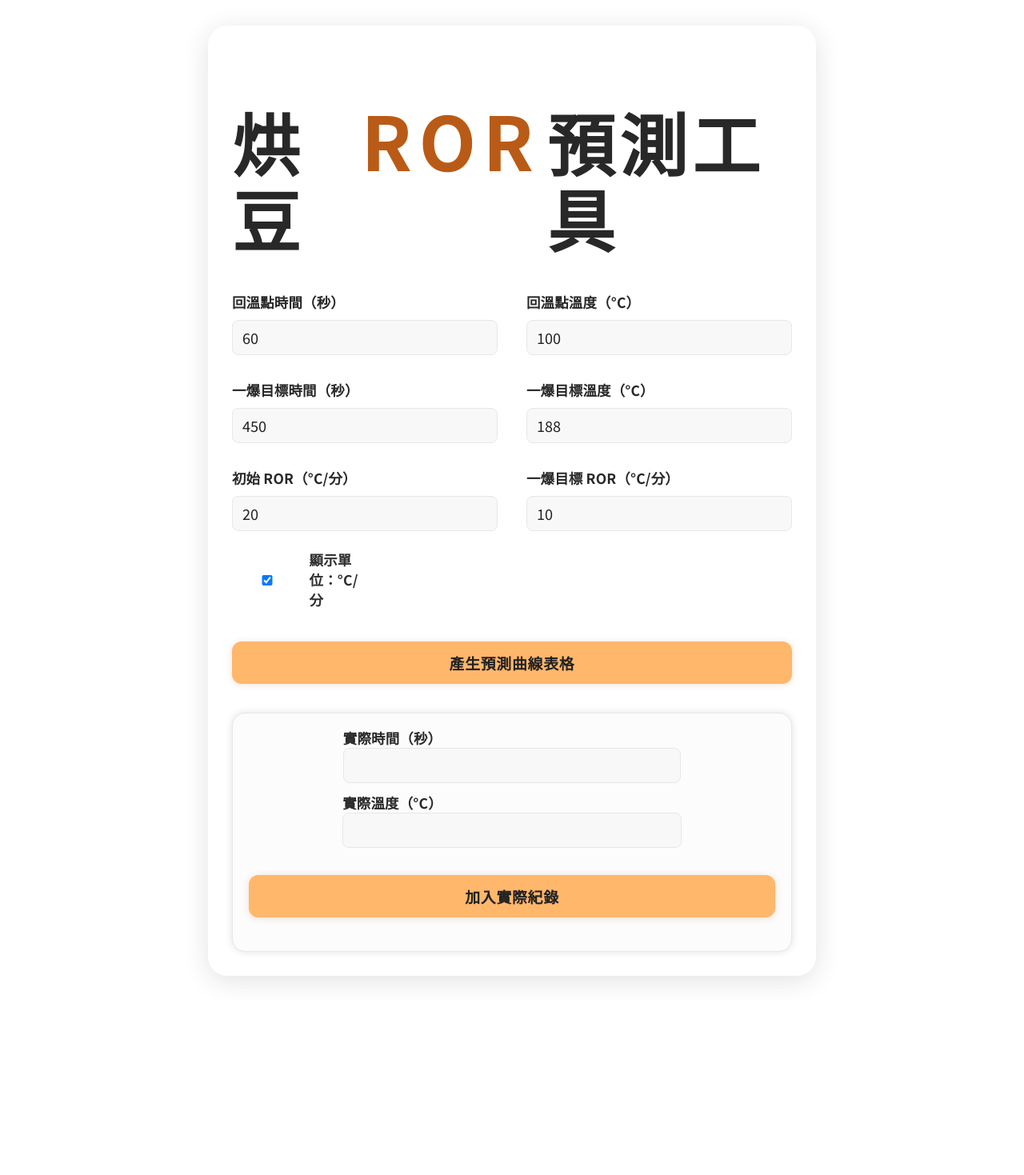
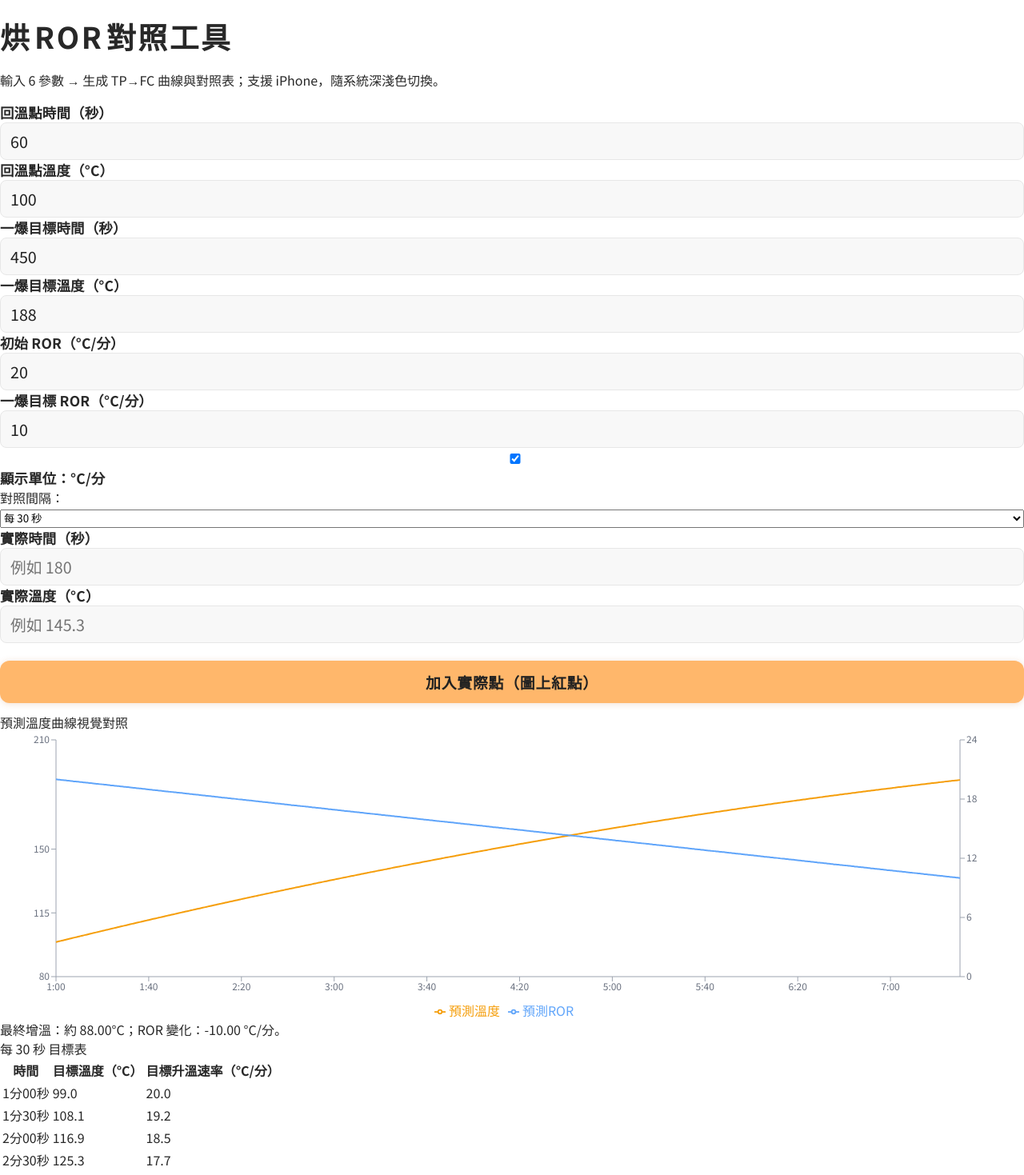
Before and after one commit to jun787/roast-pwa-tool, a React (Vite) app: page / in a window 1280 px wide. Shown: the top 1469 px of the page at 80% size. Before the commit the page ends 1252 px from the top, so only its background shows below. Built offline with nearby package versions, Linux system fonts and the light colour scheme.

Commit message:
Add files via upload

```diff
--- a/src/App.jsx
+++ b/src/App.jsx
@@ -1,4 +1,4 @@
-import React, { useState } from 'react';
+import React, { useMemo, useState } from "react";
 import {
   LineChart,
   Line,
@@ -7,388 +7,324 @@ import {
   Tooltip,
   Legend,
   ResponsiveContainer,
-} from 'recharts';
+  Scatter,
+} from "recharts";
 
-function formatTime(seconds) {
-  const min = Math.floor(seconds / 60);
-  const sec = seconds % 60;
-  return `${min}分${sec.toString().padStart(2, '0')}秒`;
+/**
+ * Roast ROR 對照工具（六參數）
+ * - 表格：美化（抬頭著色、數值配色、斑馬紋、黏性表頭、隨系統深淺色）
+ * - 圖表：只顯示 TP 之後；無格線；實際點用紅色圓點疊加（不連線、不覆蓋原曲線）
+ * - 參數：TP時間/溫度、FC目標時間/溫度、初始ROR、FC目標ROR
+ * - 對照：每 30/60 秒節點；ROR 單位 °C/分 或 °C/30秒
+ */
+
+/* ---------- 小工具 ---------- */
+const clamp = (x, a, b) => Math.max(a, Math.min(b, x));
+const secToMMSS = (s) => {
+  const m = Math.floor(s / 60);
+  const ss = Math.floor(s % 60);
+  return `${m}:${ss.toString().padStart(2, "0")}`;
+};
+const secToZH = (s) => {
+  const m = Math.floor(s / 60);
+  const ss = Math.floor(s % 60);
+  return `${m}分${ss.toString().padStart(2, "0")}秒`;
+};
+
+/* ---------- 以 6 參數生成 TP→FC 曲線（1s解析） ---------- */
+function generateCurve6({ tpTime, tpTemp, fcTime, fcTemp, rorStart, rorFC }) {
+  const dt = 1;
+  const n = Math.max(1, Math.round(fcTime / dt));
+  const pts = [];
+  let bt = tpTemp;
+
+  for (let i = 0; i <= n; i++) {
+    const t = i * dt;
+    let ror;
+
+    if (t < tpTime) {
+      // TP 之前做視覺銜接（稍後會在圖上過濾掉）
+      const frac = t / Math.max(1, tpTime);
+      ror = rorStart * 0.6 * frac;
+      bt = tpTemp - (rorStart * 0.2) * ((tpTime - t) / 60);
+    } else {
+      const f = (t - tpTime) / Math.max(1, fcTime - tpTime);
+      ror = rorStart + (rorFC - rorStart) * clamp(f, 0, 1);
+      bt += (ror / 60) * dt;
     }
 
-function calculateSmoothProfile({
-  startTime,
-  startTemp,
-  targetTime,
-  targetTemp,
-  startROR,
-  targetROR,
-  tempTolerance = 2.0,
-  maxIterations = 30,
-}) {
-  const duration = targetTime - startTime;
-  const steps = Math.floor(duration / 30);
-  const rorStep = (targetROR - startROR) / steps;
-
-  let temps = [startTemp];
-  let rors = [startROR];
-  let profile = [];
-
-  for (let i = 1; i <= steps; i++) {
-    let nextROR = startROR + rorStep * i;
-    rors.push(nextROR);
-  }
-
-  for (let i = 1; i <= steps; i++) {
-    let temp = temps[i - 1] + rors[i - 1] * 0.5;
-    temps.push(temp);
-  }
-
-  let tempErr = temps[temps.length - 1] - targetTemp;
-  let adjustStep = 0;
-  while (Math.abs(tempErr) > tempTolerance && adjustStep < maxIterations) {
-    let offset = -tempErr / (steps + 1) / 0.5;
-    rors = rors.map((v) => v + offset);
-    temps = [startTemp];
-    for (let i = 1; i <= steps; i++) {
-      let temp = temps[i - 1] + rors[i - 1] * 0.5;
-      temps.push(temp);
-    }
-    tempErr = temps[temps.length - 1] - targetTemp;
-    adjustStep++;
-  }
-
-  for (let i = 0; i <= steps; i++) {
-    const formattedTime = formatTime(startTime + i * 30);
-    profile.push({
-      time: formattedTime,
-      temperature: Number(temps[i]).toFixed(1),
-      ror: Number(rors[i]).toFixed(1),
-      raw_temp: temps[i],
-      raw_ror: rors[i],
+    pts.push({
+      t,
+      timeLabel: secToMMSS(t), // 給 X 軸用
+      bt: Number(bt.toFixed(2)),
+      ror: Number((ror || 0).toFixed(2)),
     });
   }
 
-  return {
-    profile,
-    finalTempError: tempErr,
-    finalRORError: rors[rors.length - 1] - targetROR,
-    iterations: adjustStep,
-  };
+  // 以一爆目標溫度作終點校正
+  const last = pts[pts.length - 1];
+  const delta = fcTemp - last.bt;
+  if (Math.abs(delta) > 0.3) {
+    for (let i = 0; i < pts.length; i++) {
+      const w = i / (pts.length - 1);
+      pts[i].bt = Number((pts[i].bt + delta * w).toFixed(2));
+    }
+  }
+  return pts;
 }
 
-export default function App() {
-  // 狀態欄
-  const [startTime, setStartTime] = useState(60);
-  const [startTemp, setStartTemp] = useState(100);
-  const [targetTime, setTargetTime] = useState(450);
-  const [targetTemp, setTargetTemp] = useState(188);
-  const [startROR, setStartROR] = useState(20);
-  const [targetROR, setTargetROR] = useState(10);
-  const [showPerMinute, setShowPerMinute] = useState(true);
-  const [profile, setProfile] = useState([]);
-  const [finalTempError, setFinalTempError] = useState(0);
-  const [finalRORError, setFinalRORError] = useState(0);
-  const [actuals, setActuals] = useState([]);
-  const [actualTime, setActualTime] = useState('');
-  const [actualTemp, setActualTemp] = useState('');
+export default function RoastRORTool() {
+  /* ---------- 參數 ---------- */
+  const [tpTime, setTpTime] = useState(60);
+  const [tpTemp, setTpTemp] = useState(100);
+  const [fcTime, setFcTime] = useState(450);
+  const [fcTemp, setFcTemp] = useState(188);
+  const [rorStart, setRorStart] = useState(20);
+  const [rorFC, setRorFC] = useState(10);
 
-  const handleGenerate = () => {
-    const { profile, finalTempError, finalRORError } = calculateSmoothProfile({
-      startTime: Number(startTime),
-      startTemp: Number(startTemp),
-      targetTime: Number(targetTime),
-      targetTemp: Number(targetTemp),
-      startROR: Number(startROR),
-      targetROR: Number(targetROR),
-      tempTolerance: 2,
-      rorTolerance: 0.5,
+  /* ---------- 設定 ---------- */
+  const [intervalSec, setIntervalSec] = useState(30); // 30/60
+  const [unitPerMin, setUnitPerMin] = useState(true); // °C/分 / °C/30秒
+
+  /* ---------- 實際點（只畫在圖上） ---------- */
+  const [actuals, setActuals] = useState([]); // { t, timeLabel, temp }
+  const [actualTimeSec, setActualTimeSec] = useState("");
+  const [actualTemp, setActualTemp] = useState("");
+
+  /* ---------- 生成曲線 ---------- */
+  const data = useMemo(
+    () => generateCurve6({ tpTime, tpTemp, fcTime, fcTemp, rorStart, rorFC }),
+    [tpTime, tpTemp, fcTime, fcTemp, rorStart, rorFC]
+  );
+  // 只顯示 TP 之後
+  const chartData = useMemo(
+    () => data.filter((d) => d.t >= tpTime),
+    [data, tpTime]
+  );
+
+  // 取樣節點（TP→FC）
+  const checkpoints = useMemo(
+    () =>
+      chartData.filter((d) => d.t % intervalSec === 0 && d.t <= fcTime),
+    [chartData, fcTime, intervalSec]
+  );
+
+  // 表格資料（僅目標值）
+  const tableRows = useMemo(
+    () =>
+      checkpoints.map((d) => ({
+        t: d.t,
+        timeLabelZh: secToZH(d.t),
+        targetBT: d.bt,
+        targetROR: Number((unitPerMin ? d.ror : d.ror / 2).toFixed(1)),
+      })),
+    [checkpoints, unitPerMin]
+  );
+
+  // 圖上的實際點（使用 Scatter 疊加，避免覆蓋曲線）
+  const actualDots = useMemo(
+    () =>
+      [...actuals]
+        .sort((a, b) => a.t - b.t)
+        .map((x) => ({ t: x.t, timeLabel: secToMMSS(x.t), actual: x.temp })),
+    [actuals]
+  );
+
+  // 新增實際點（自動對齊最近節點）
+  const addActual = () => {
+    const s = Number(actualTimeSec);
+    const T = Number(actualTemp);
+    if (!Number.isFinite(s) || !Number.isFinite(T)) return;
+    const clamped = clamp(s, tpTime, fcTime);
+    const aligned = clamped - (clamped % intervalSec);
+    const t = aligned;
+    setActuals((prev) => {
+      const others = prev.filter((x) => x.t !== t);
+      return [...others, { t, timeLabel: secToMMSS(t), temp: T }];
     });
-    setProfile(profile);
-    setFinalTempError(finalTempError);
-    setFinalRORError(finalRORError);
+    setActualTimeSec("");
+    setActualTemp("");
   };
 
-  const handleAddActual = () => {
-    if (!actualTime || !actualTemp) return;
-    const formattedTime = formatTime(Number(actualTime));
-    setActuals([
-      ...actuals,
-      { time: formattedTime, temperature: Number(actualTemp) },
-    ]);
-    setActualTime('');
-    setActualTemp('');
-  };
+  const btGain =
+    (data.find((d) => d.t === fcTime)?.bt ?? fcTemp) - tpTemp;
+  const rorDrift = rorFC - rorStart;
 
-  const chartData = profile.map((row) => {
-    const actual = actuals.find((a) => a.time === row.time);
-    return {
-      time: row.time,
-      預測溫度: Number(row.temperature),
-      預測ROR: Number(row.ror),
-      實際溫度: actual ? Number(actual.temperature) : null,
-    };
-  });
+  /* ---------- UI ---------- */
   return (
-    <div className="app-root">
-      <div className="main-header">
-        <h1>
-          烘豆 <span className="accent">ROR</span> 預測工具
+    <div className="min-h-screen w-full bg-white dark:bg-[#0f0f12] text-slate-900 dark:text-[#f7f7f7] p-6">
+      <div className="max-w-6xl mx-auto">
+        {/* 標題 */}
+        <div className="mb-6">
+          <h1 className="text-3xl md:text-5xl font-extrabold tracking-wide">
+            <span className="dark:text-white">烘</span>
+            <span className="text-orange-600">ROR</span>
+            <span className="dark:text-white"> 對照工具</span>
           </h1>
+          <p className="text-sm text-gray-600 dark:text-gray-400 mt-1">
+            輸入 6 參數 → 生成 TP→FC 曲線與對照表；支援 iPhone，隨系統深淺色切換。
+          </p>
         </div>
-      <form
-        onSubmit={(e) => {
-          e.preventDefault();
-          handleGenerate();
-        }}
-        autoComplete="off"
+
+        {/* 參數面板 */}
+        <div className="grid grid-cols-1 md:grid-cols-2 gap-4 mb-4">
+          <Field label="回溫點時間（秒）" value={tpTime} onChange={setTpTime} />
+          <Field label="回溫點溫度（°C）" value={tpTemp} onChange={setTpTemp} />
+          <Field label="一爆目標時間（秒）" value={fcTime} onChange={setFcTime} />
+          <Field label="一爆目標溫度（°C）" value={fcTemp} onChange={setFcTemp} />
+          <Field label="初始 ROR（°C/分）" value={rorStart} onChange={setRorStart} />
+          <Field label="一爆目標 ROR（°C/分）" value={rorFC} onChange={setRorFC} />
+        </div>
+
+        {/* 控制 */}
+        <div className="flex flex-wrap items-center gap-4 mb-4">
+          <label className="inline-flex items-center gap-2 text-sm text-gray-700 dark:text-gray-300">
+            <input
+              type="checkbox"
+              checked={unitPerMin}
+              onChange={() => setUnitPerMin((v) => !v)}
+            />
+            顯示單位：{unitPerMin ? "°C/分" : "°C/30秒"}
+          </label>
+          <div className="inline-flex items-center gap-2 text-sm text-gray-700 dark:text-gray-300">
+            對照間隔：
+            <select
+              className="bg-white dark:bg-transparent border border-gray-300 dark:border-[#2a2a2f] px-2 py-1 rounded"
+              value={intervalSec}
+              onChange={(e) => setIntervalSec(Number(e.target.value))}
             >
-        <div className="form-grid-2col">
-          <div className="form-row">
-            <label>回溫點時間（秒）</label>
-            <input
-              type="number"
-              value={startTime}
-              onChange={(e) =>
-                setStartTime(
-                  e.target.value === '' ? '' : Number(e.target.value)
-                )
-              }
-              min={0}
-            />
-          </div>
-          <div className="form-row">
-            <label>回溫點溫度（°C）</label>
-            <input
-              type="number"
-              value={startTemp}
-              onChange={(e) =>
-                setStartTemp(
-                  e.target.value === '' ? '' : Number(e.target.value)
-                )
-              }
-              min={0}
-            />
-          </div>
-          <div className="form-row">
-            <label>一爆目標時間（秒）</label>
-            <input
-              type="number"
-              value={targetTime}
-              onChange={(e) =>
-                setTargetTime(
-                  e.target.value === '' ? '' : Number(e.target.value)
-                )
-              }
-              min={0}
-            />
-          </div>
-          <div className="form-row">
-            <label>一爆目標溫度（°C）</label>
-            <input
-              type="number"
-              value={targetTemp}
-              onChange={(e) =>
-                setTargetTemp(
-                  e.target.value === '' ? '' : Number(e.target.value)
-                )
-              }
-              min={0}
-            />
-          </div>
-          <div className="form-row">
-            <label>初始 ROR（°C/分）</label>
-            <input
-              type="number"
-              value={startROR}
-              onChange={(e) =>
-                setStartROR(e.target.value === '' ? '' : Number(e.target.value))
-              }
-              min={0}
-            />
-          </div>
-          <div className="form-row">
-            <label>一爆目標 ROR（°C/分）</label>
-            <input
-              type="number"
-              value={targetROR}
-              onChange={(e) =>
-                setTargetROR(
-                  e.target.value === '' ? '' : Number(e.target.value)
-                )
-              }
-              min={0}
-            />
+              <option value={30}>每 30 秒</option>
+              <option value={60}>每 60 秒</option>
+            </select>
           </div>
         </div>
 
-
-        <div className="unit-row" style={{ gridColumn: '1 / -1' }}>
-          <input
-            type="checkbox"
-            checked={showPerMinute}
-            id="unit-switch"
-            onChange={() => setShowPerMinute(!showPerMinute)}
-            style={{ marginRight: 5 }}
+        {/* 實際點輸入 */}
+        <div className="bg-white dark:bg-[#16161a] rounded-xl p-4 mb-4 border border-gray-200 dark:border-[#2a2a2f]">
+          <div className="grid grid-cols-1 md:grid-cols-3 gap-4">
+            <SmallField
+              label="實際時間（秒）"
+              value={actualTimeSec}
+              onChange={setActualTimeSec}
+              placeholder="例如 180"
             />
-          <label htmlFor="unit-switch" style={{ margin: 0 }}>
-            顯示單位：<b>{showPerMinute ? '°C/分' : '°C/30秒'}</b>
-          </label>
+            <SmallField
+              label="實際溫度（°C）"
+              value={actualTemp}
+              onChange={setActualTemp}
+              placeholder="例如 145.3"
+            />
+            <button
+              className="bg-orange-400 hover:bg-orange-500 text-black font-semibold rounded-xl px-4 py-2"
+              onClick={addActual}
+            >
+              加入實際點（圖上紅點）
+            </button>
+          </div>
         </div>
 
-        <button className="gen-btn" type="submit">
-          產生預測曲線表格
-        </button>
-      </form>
-
-      <div className="card">
-        <div className="row-flex" style={{ gap: 12 }}>
-          <div style={{ flex: 1 }}>
-            <label>實際時間（秒）</label>
-            <input
-              type="number"
-              value={actualTime}
-              onChange={(e) => setActualTime(e.target.value)}
-              min={0}
-            />
-          </div>
-          <div style={{ flex: 1 }}>
-            <label>實際溫度（°C）</label>
-            <input
-              type="number"
-              value={actualTemp}
-              onChange={(e) => setActualTemp(e.target.value)}
-              min={0}
-            />
-          </div>
-          <button
-            className="gen-btn"
-            style={{ flex: 1, minWidth: 120 }}
-            onClick={handleAddActual}
-            type="button"
-          >
-            加入實際紀錄
-          </button>
-        </div>
-
-        {profile.length > 0 && (
-          <>
-            <div
-              className="chart-container"
-              style={{ height: 320, margin: '22px 0 0 0' }}
-            >
-              <div
-                style={{
-                  marginBottom: 10,
-                  fontWeight: 600,
-                  fontSize: '1.13rem',
-                  color: '#b95b16',
-                }}
-              >
+        {/* 圖表（無格線；橘=BT、藍=ROR；紅點=實際） */}
+        <div className="bg-white dark:bg-[#16161a] rounded-xl p-4 mb-4 border border-gray-200 dark:border-[#2a2a2f]">
+          <div className="text-sm text-gray-700 dark:text-gray-300 mb-2">
             預測溫度曲線視覺對照
           </div>
-              <ResponsiveContainer width="100%" height="80%">
-                <LineChart data={chartData}>
-                  <XAxis dataKey="time" minTickGap={15} />
+          <ResponsiveContainer width="100%" height={360}>
+            <LineChart data={chartData} margin={{ top: 10, right: 20, left: 10, bottom: 0 }}>
+              <XAxis
+                dataKey="timeLabel"
+                tick={{ fontSize: 12, fill: "#6b7280" }}
+                interval={Math.max(0, Math.floor(chartData.length / 10))}
+                axisLine={{ stroke: "#9ca3af" }}
+                tickLine={{ stroke: "#9ca3af" }}
+              />
               <YAxis
                 yAxisId="left"
-                    label={{
-                      value: '溫度 (°C)',
-                      angle: -90,
-                      position: 'insideLeft',
-                    }}
-                    domain={[
-                      (dataMin) => Math.floor(dataMin - 3),
-                      (dataMax) => Math.ceil(dataMax + 3),
-                    ]}
-                    allowDecimals={true}
+                domain={[Math.min(tpTemp - 10, 80), Math.max(fcTemp + 12, 210)]}
+                tick={{ fontSize: 12, fill: "#6b7280" }}
+                axisLine={{ stroke: "#9ca3af" }}
+                tickLine={{ stroke: "#9ca3af" }}
               />
               <YAxis
                 yAxisId="right"
                 orientation="right"
-                    label={{
-                      value: 'ROR (°C/分)',
-                      angle: 90,
-                      position: 'insideRight',
-                    }}
-                    domain={[
-                      (dataMin) => Math.floor(dataMin - 5),
-                      (dataMax) => Math.ceil(dataMax + 5),
-                    ]}
-                    allowDecimals={true}
+                domain={[0, Math.max(24, rorStart + 4)]}
+                tick={{ fontSize: 12, fill: "#6b7280" }}
+                axisLine={{ stroke: "#9ca3af" }}
+                tickLine={{ stroke: "#9ca3af" }}
               />
-                  <Tooltip />
-                  <Legend />
-                  <Line
-                    yAxisId="left"
-                    type="monotone"
-                    dataKey="預測溫度"
-                    stroke="#b95b16"
-                    strokeWidth={3}
-                    dot={false}
-                  />
-                  <Line
-                    yAxisId="left"
-                    type="monotone"
-                    dataKey="實際溫度"
-                    stroke="#0b4d91"
-                    strokeWidth={2}
-                    dot={{ r: 4 }}
-                    isAnimationActive={false}
-                  />
-                  <Line
-                    yAxisId="right"
-                    type="monotone"
-                    dataKey="預測ROR"
-                    stroke="#8884d8"
-                    strokeWidth={2}
-                    dot={false}
-                  />
+              <Tooltip contentStyle={{ background: "#1e1e23", border: "1px solid #2a2a2f", color: "#fff" }} />
+              <Legend wrapperStyle={{ color: "#6b7280" }} />
+              {/* 橘=預測溫度、藍=預測ROR */}
+              <Line yAxisId="left" type="monotone" dataKey="bt"  name="預測溫度" stroke="#f59e0b" strokeWidth={2} dot={false} />
+              <Line yAxisId="right" type="monotone" dataKey="ror" name="預測ROR" stroke="#60a5fa" strokeWidth={2} dot={false} />
+              {/* 🔴 實際紅點（不連線、不覆蓋） */}
+              {actualDots.length > 0 && (
+                <Scatter yAxisId="left" data={actualDots} name="實際溫度" fill="#ef4444" shape="circle" />
+              )}
             </LineChart>
           </ResponsiveContainer>
-              <div
-                className="meta-info"
-                style={{ margin: '10px 0 0 0', fontSize: 14 }}
-              >
-                最終溫度誤差：{finalTempError?.toFixed(2)}°C，最終 ROR 誤差：
-                {finalRORError?.toFixed(2)}°C/分
+          <div className="text-xs text-gray-600 dark:text-gray-400 mt-2">
+            最終增溫：約 {btGain.toFixed(2)}°C；ROR 變化：{rorDrift.toFixed(2)} °C/分。
           </div>
         </div>
 
-            <div style={{ marginTop: 18 }}>
-              <table className="data-table" style={{ width: '100%' }}>
+        {/* 底部表格（美化版） */}
+        <div className="bg-white dark:bg-[#16161a] rounded-xl p-4 border border-gray-200 dark:border-[#2a2a2f]">
+          <div className="text-base font-semibold mb-2 text-gray-800 dark:text-gray-200">
+            {intervalSec === 30 ? "每 30 秒" : "每 60 秒"} 目標表
+          </div>
+          <div className="overflow-x-auto">
+            <table className="min-w-full text-sm border-separate border-spacing-0">
               <thead>
                 <tr>
-                    <th>時間</th>
-                    <th>預測溫度（°C）</th>
-                    <th>
-                      預測升溫速率（{showPerMinute ? '°C/分' : '°C/30秒'})
-                    </th>
-                    <th>實際溫度（若有）</th>
+                  <th className="sticky top-0 z-10 text-left  px-3 py-2 bg-amber-100 text-amber-900 dark:bg-[#1f1f25] dark:text-gray-200">時間</th>
+                  <th className="sticky top-0 z-10 text-right px-3 py-2 bg-amber-100 text-amber-900 dark:bg-[#1f1f25] dark:text-gray-200">目標溫度（°C）</th>
+                  <th className="sticky top-0 z-10 text-right px-3 py-2 bg-amber-100 text-amber-900 dark:bg-[#1f1f25] dark:text-gray-200">目標升溫速率（{unitPerMin ? "°C/分" : "°C/30秒"}）</th>
                 </tr>
               </thead>
               <tbody>
-                  {profile.map((row, i) => {
-                    const actual = actuals.find((a) => a.time === row.time);
-                    return (
-                      <tr key={i}>
-                        <td>{row.time}</td>
-                        <td>{row.temperature}</td>
-                        <td>
-                          {(showPerMinute
-                            ? parseFloat(row.ror)
-                            : parseFloat(row.ror) / 2
-                          ).toFixed(1)}
-                        </td>
-                        <td>{actual?.temperature || ''}</td>
+                {tableRows.map((r, idx) => (
+                  <tr key={r.t} className={`${idx % 2 ? "bg-gray-50 dark:bg-transparent" : ""}`}>
+                    <td className="px-3 py-2 border-b border-gray-200 dark:border-[#2a2a2f] font-medium text-slate-800 dark:text-slate-200">{r.timeLabelZh}</td>
+                    <td className="px-3 py-2 text-right border-b border-gray-200 dark:border-[#2a2a2f] text-orange-500">{r.targetBT.toFixed(1)}</td>
+                    <td className="px-3 py-2 text-right border-b border-gray-200 dark:border-[#2a2a2f] text-blue-400">{r.targetROR.toFixed(1)}</td>
                   </tr>
-                    );
-                  })}
+                ))}
               </tbody>
             </table>
           </div>
-          </>
-        )}
+        </div>
       </div>
     </div>
   );
 }
+
+/* ---------- 小型表單元件 ---------- */
+function Field({ label, value, onChange }) {
+  return (
+    <label className="block">
+      <div className="text-xs text-gray-600 dark:text-gray-400 mb-1">{label}</div>
+      <input
+        type="number"
+        className="w-full bg-white dark:bg-[#16161a] border border-gray-300 dark:border-[#2a2a2f] rounded-xl px-3 py-2 text-sm focus:outline-none focus:ring-1 focus:ring-orange-400"
+        value={value}
+        onChange={(e) => onChange(Number(e.target.value))}
+      />
+    </label>
+  );
+}
+
+function SmallField({ label, value, onChange, placeholder }) {
+  return (
+    <label className="block">
+      <div className="text-xs text-gray-600 dark:text-gray-400 mb-1">{label}</div>
+      <input
+        type="number"
+        placeholder={placeholder}
+        className="w-full bg-white dark:bg-[#0f0f12] border border-gray-300 dark:border-[#2a2a2f] rounded-xl px-3 py-2 text-sm focus:outline-none focus:ring-1 focus:ring-orange-400"
+        value={value}
+        onChange={(e) => onChange(e.target.value)}
+      />
+    </label>
+  );
+}
```
Lines whose indentation alone changed are shown as unchanged.
